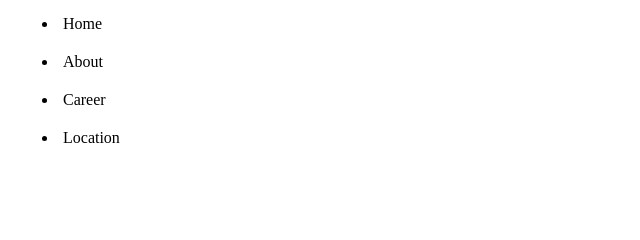
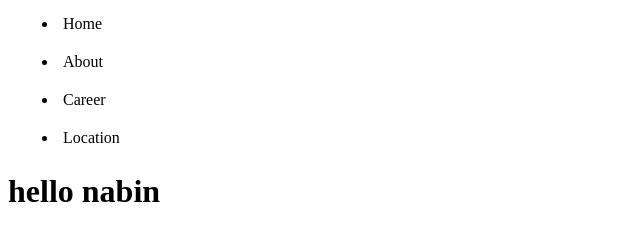
Before and after one commit to Utsavthebug/github-learn-day, a plain HTML site: page index.html in a window 1280 px wide. Shown: the whole page, without its empty margins (0-640 px from the left). Drawn offline with Linux system fonts and the light colour scheme.

Commit message:
nabin
nabin-add class added

```diff
--- a/index.html
+++ b/index.html
@@ -32,5 +32,9 @@
 
     </div>
 
+    <div class="nabin-add">
+        <h1>hello nabin</h1>
+    </div>
+
 </body>
 </html>
```
